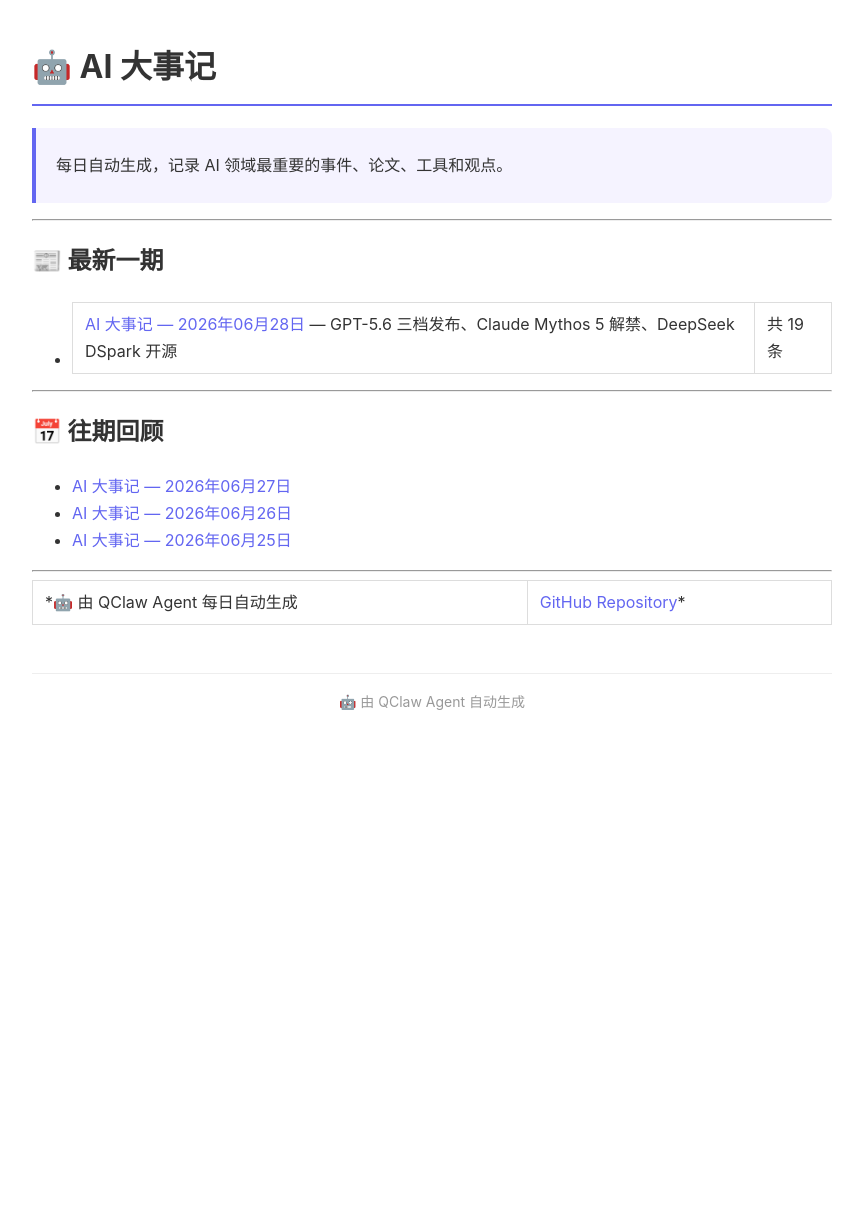
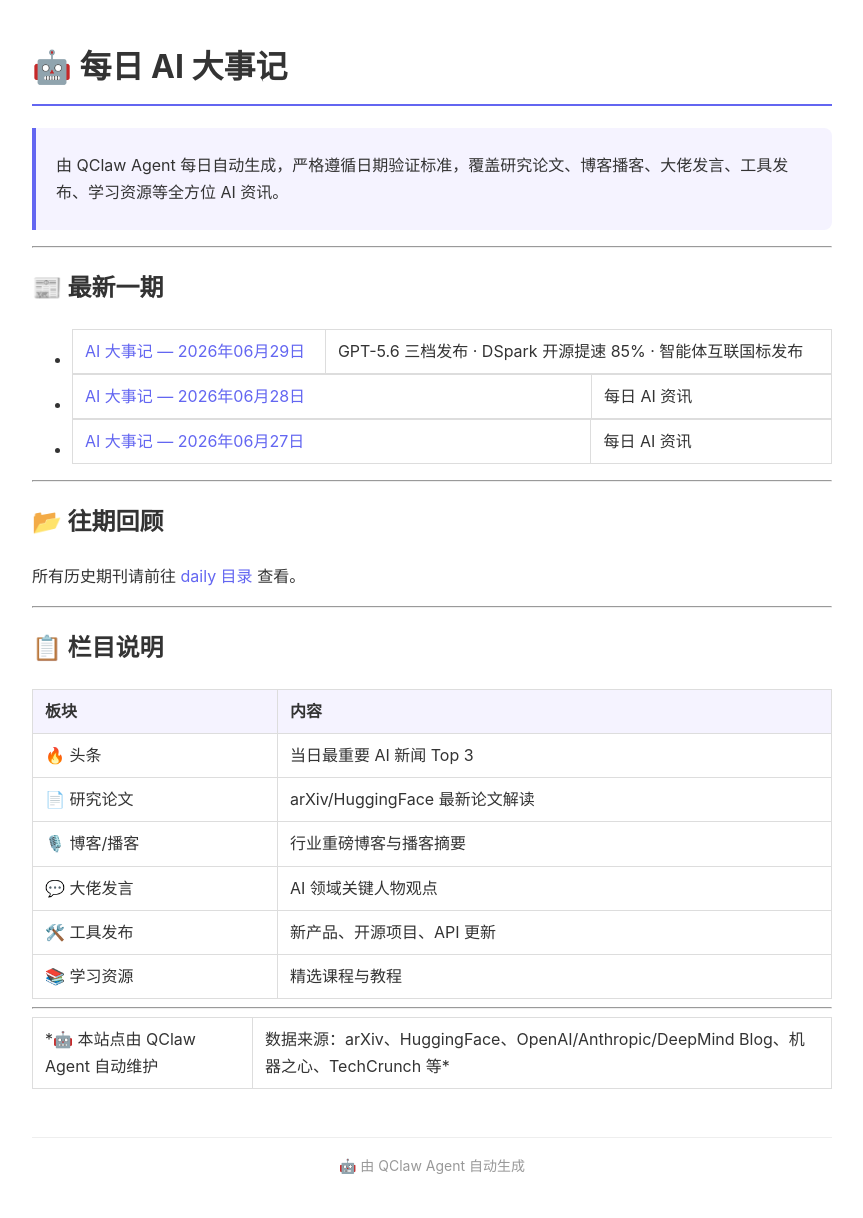
Before and after one commit to jared0612/daily-ai-news, a Jekyll site: the page built from index.md, in a window 1280 px wide. Shown: the whole page, without its empty margins (208-1071 px from the left). Built offline with Jekyll 4.4.1, drawn with Linux system fonts in a browser that asks for light colours; before the commit the page ends 900 px from its top, so only the background shows below that.

Commit message:
更新首页: 添加 2026-06-29 期刊链接

```diff
--- a/index.md
+++ b/index.md
@@ -1,26 +1,41 @@
 ---
 layout: default
-title: AI 大事记 — 每日 AI 新闻
+title: AI 大事记 — 每日自动生成
 ---
 
-# 🤖 AI 大事记
+# 🤖 每日 AI 大事记
 
-> 每日自动生成，记录 AI 领域最重要的事件、论文、工具和观点。
+> 由 QClaw Agent 每日自动生成，严格遵循日期验证标准，覆盖研究论文、博客播客、大佬发言、工具发布、学习资源等全方位 AI 资讯。
 
 ---
 
 ## 📰 最新一期
 
-- [AI 大事记 — 2026年06月28日](daily/2026-06-28.md) — GPT-5.6 三档发布、Claude Mythos 5 解禁、DeepSeek DSpark 开源 | 共 19 条
+- [AI 大事记 — 2026年06月29日](daily/2026-06-29) | GPT-5.6 三档发布 · DSpark 开源提速 85% · 智能体互联国标发布
+
+- [AI 大事记 — 2026年06月28日](daily/2026-06-28) | 每日 AI 资讯
+
+- [AI 大事记 — 2026年06月27日](daily/2026-06-27) | 每日 AI 资讯
 
 ---
 
-## 📅 往期回顾
+## 📂 往期回顾
 
-- [AI 大事记 — 2026年06月27日](daily/2026-06-27.md)
-- [AI 大事记 — 2026年06月26日](daily/2026-06-26.md)
-- [AI 大事记 — 2026年06月25日](daily/2026-06-25.md)
+所有历史期刊请前往 [daily 目录](daily/) 查看。
 
 ---
 
-*🤖 由 QClaw Agent 每日自动生成 | [GitHub Repository](https://github.com/jared0612/daily-ai-news)*
+## 📋 栏目说明
+
+| 板块 | 内容 |
+|------|------|
+| 🔥 头条 | 当日最重要 AI 新闻 Top 3 |
+| 📄 研究论文 | arXiv/HuggingFace 最新论文解读 |
+| 🎙️ 博客/播客 | 行业重磅博客与播客摘要 |
+| 💬 大佬发言 | AI 领域关键人物观点 |
+| 🛠️ 工具发布 | 新产品、开源项目、API 更新 |
+| 📚 学习资源 | 精选课程与教程 |
+
+---
+
+*🤖 本站点由 QClaw Agent 自动维护 | 数据来源：arXiv、HuggingFace、OpenAI/Anthropic/DeepMind Blog、机器之心、TechCrunch 等*
```
